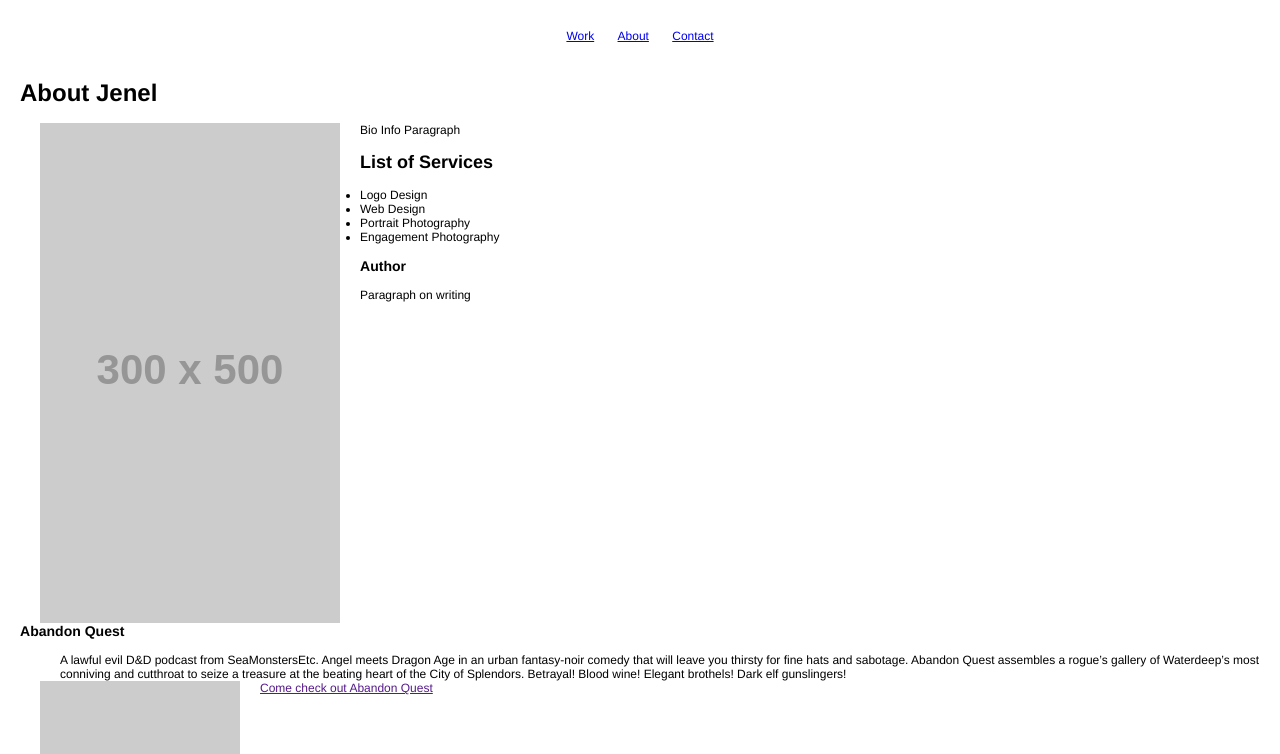
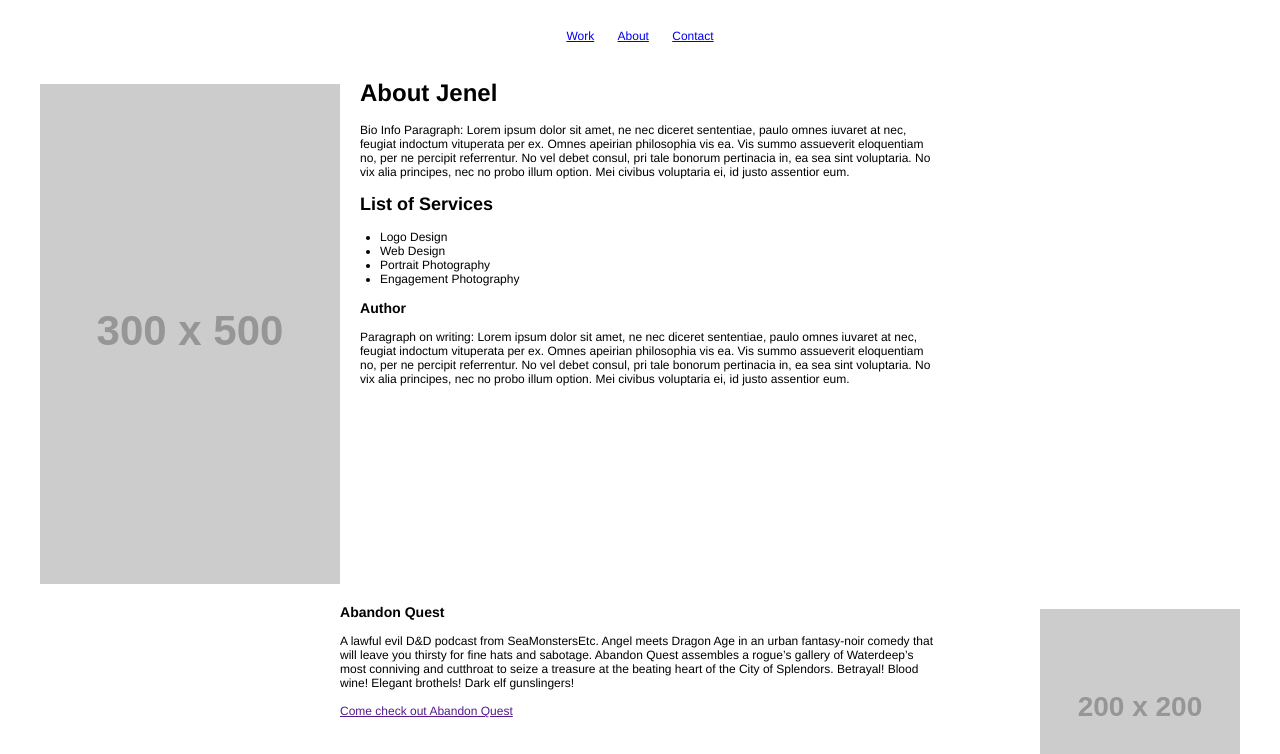
Before and after one commit to jilmgraphicdesign/portfolio, a plain HTML site: page about.html in a window 1280 px wide. Shown: the part 226-980 px from the top of the page. Drawn offline with Linux system fonts and the light colour scheme; placeholder pictures from the web are drawn by us.

Commit message:
about page css

```diff
--- a/about.html
+++ b/about.html
@@ -31,14 +31,19 @@
 
 		</ul>
 	</header>
+
+
+	<!--Page Content-->
 	<div class="about-content">
 
-	<!--Page Content-->
+	<img src="https://dummyimage.com/300x500/000/fff" alt="Jenel Lawson">
+
+		<div class="about-content-text">
 			<h1>About Jenel</h1>
+			<p>
+			Bio Info Paragraph:
+			Lorem ipsum dolor sit amet, ne nec diceret sententiae, paulo omnes iuvaret at nec, feugiat indoctum vituperata per ex. Omnes apeirian philosophia vis ea. Vis summo assueverit eloquentiam no, per ne percipit referrentur. No vel debet consul, pri tale bonorum pertinacia in, ea sea sint voluptaria. No vix alia principes, nec no probo illum option. Mei civibus voluptaria ei, id justo assentior eum.
 
-	<img src="https://dummyimage.com/300x500/000/fff" alt="Jenel Lawson">
-	<p>
-		Bio Info Paragraph
 			</p>
 
 			<h2>List of Services</h2>
@@ -51,19 +56,28 @@
 
 			<h3>Author</h3>
 			<p>
-		Paragraph on writing
+				Paragraph on writing:
+				Lorem ipsum dolor sit amet, ne nec diceret sententiae, paulo omnes iuvaret at nec, feugiat indoctum vituperata per ex. Omnes apeirian philosophia vis ea. Vis summo assueverit eloquentiam no, per ne percipit referrentur. No vel debet consul, pri tale bonorum pertinacia in, ea sea sint voluptaria. No vix alia principes, nec no probo illum option. Mei civibus voluptaria ei, id justo assentior eum.
+
 			</p>
+		</div>
+	</div>
 
-	<dl>
-			<dt><h3>Abandon Quest</h3></dt>
-				<dd>A lawful evil D&D podcast from SeaMonstersEtc. Angel meets Dragon Age in an urban fantasy-noir comedy that will leave you thirsty for fine hats and sabotage. Abandon Quest assembles a  rogue&rsquo;s gallery of Waterdeep&rsquo;s most conniving and cutthroat to seize a treasure at the beating heart of the City of Splendors. Betrayal! Blood wine! Elegant brothels! Dark elf gunslingers!</dd>
+	<div class="abandon-quest-image">
+		<img src="https://dummyimage.com/200x200/000/fff" alt="">
+	</div>
+	<div class="abandon-quest-p">
+		<h3>Abandon Quest</h3>
+		<p>
+			A lawful evil D&D podcast from SeaMonstersEtc. Angel meets Dragon Age in an urban fantasy-noir comedy that will leave you thirsty for fine hats and sabotage. Abandon Quest assembles a  rogue&rsquo;s gallery of Waterdeep&rsquo;s most conniving and cutthroat to seize a treasure at the beating heart of the City of Splendors. Betrayal! Blood wine! Elegant brothels! Dark elf gunslingers!<br><br>
+				<a href="">Come check out Abandon Quest</a>
+		</p>
+	</div>
 
-			<dt><img src="https://dummyimage.com/200x200/000/fff" alt=""></dt>
-				<dd>
-					<a href="">Come check out Abandon Quest</a>
-				</dd>
-		</dl>
-	</div>
+
+
+
+
 
 	<!--Footer Content-->
 	<footer>
--- a/css/style.css
+++ b/css/style.css
@@ -40,11 +40,23 @@ footer ul li{
 
 .about-content img{
 	float: left;
-	clear: both;
-	margin: 0px 20px;
+	margin: 5px 20px 20px 20px;
 
 }
 
-dl{
-	clear:both;
+.abandon-quest-image{
+	clear:left;
+	float: right;
+	margin: 5px 20px 20px 20px;
 }
+
+.abandon-quest-p{
+	clear:left;
+	width: 600px;
+	margin: 0 auto;
+}
+
+.about-content-text{
+	width: 600px;
+	margin: 0 auto;
+}
```
Lines whose indentation alone changed are shown as unchanged.
